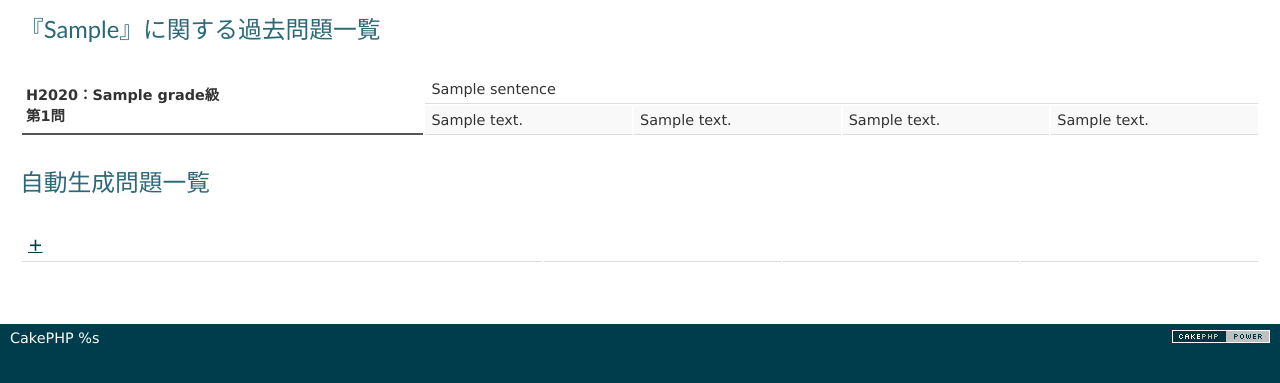
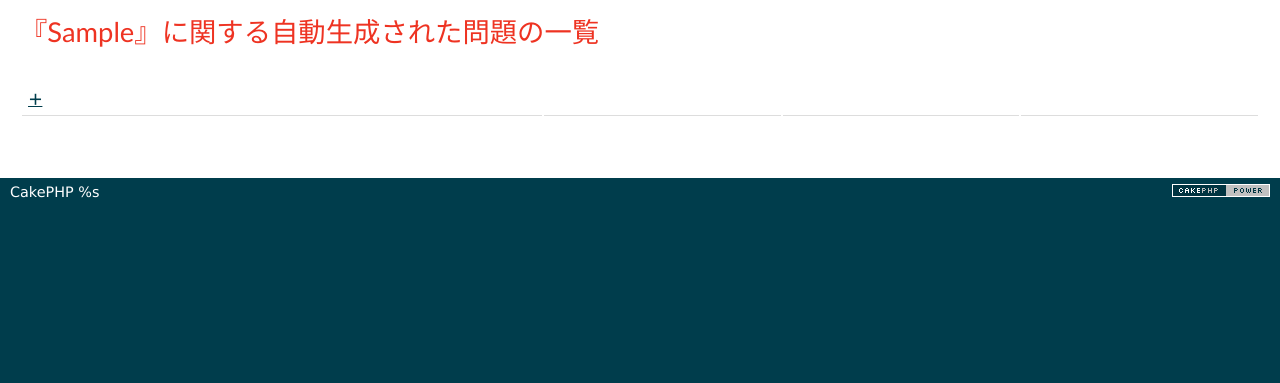
Before and after one commit to Showki/ExperimentSystem, a CakePHP app: the page made by app/View/Makes/show_questions.ctp in a window 1280 px wide. Shown: the part 47-430 px from the top of the page. Run offline with PHP 8.4 and a stand-in for CakePHP, Linux system fonts and the light colour scheme; the template is opened without the code that fills it: most values are stand-ins (such as "Sample title", 1, 10 or a date in 2020); data that the repository does not hold is empty; some libraries are stand-ins or nearby versions.

Commit message:
自動生成に使った過去問題は特に見せないことにした

```diff
--- a/app/View/Makes/show_questions.ctp
+++ b/app/View/Makes/show_questions.ctp
@@ -1,30 +1,4 @@
-<h3>『<?php echo $tk_word ?>』に関する過去問題一覧</h3>
-<br />
-<?php foreach($exam_questions as $e_question): ?>
-<table class="table table-bordered">
-<tbody>
-	<tr>
-		<th class="col-xs-6 col-sm-1" rowspan="2" scope="row">
-			<?php
-				echo "H".$e_question['description']['year']."：";
-				echo $e_question['description']['grade']."級<br />";
-				echo "第".$e_question['description']['number']."問";
-			?>
-		</th>
-		<td colspan="4"><?php echo $e_question['sentence'] ?></td>
-	</tr>
-	<tr>
-		<td class="col-xs-6 col-sm-3 answer"><?php echo $e_question['answer'] ?></td>
-		<td class="col-xs-6 col-sm-2"><?php echo $e_question['wrong_answer_1'] ?></td>
-		<td class="col-xs-6 col-sm-2"><?php echo $e_question['wrong_answer_2'] ?></td>
-		<td class="col-xs-6 col-sm-2"><?php echo $e_question['wrong_answer_3'] ?></td>
-	</tr>
-</tbody>
-</table>
-<?php endforeach; ?>
-<br />
-
-<h3>自動生成問題一覧</h3>
+<h2>『<?php echo $tk_word ?>』に関する自動生成された問題の一覧</h2>
 <br />
 <div class="panel-group" id="accordion">
 <?php if($generated_questions !== null): ?>
```
